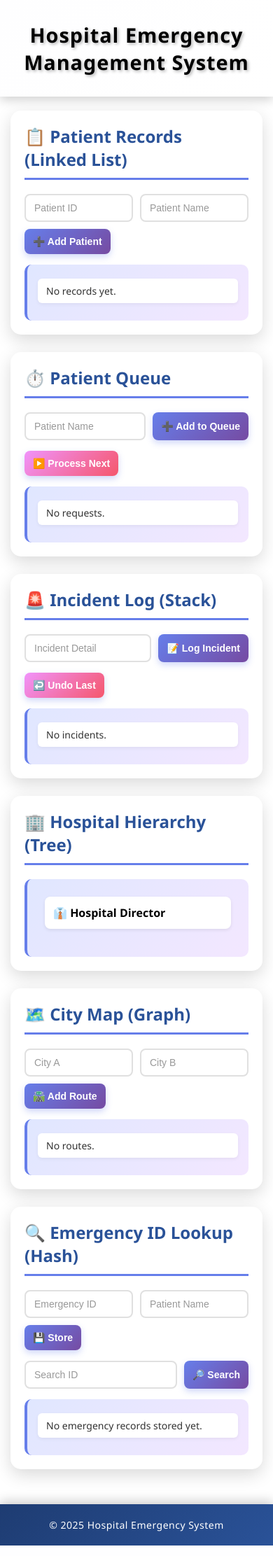
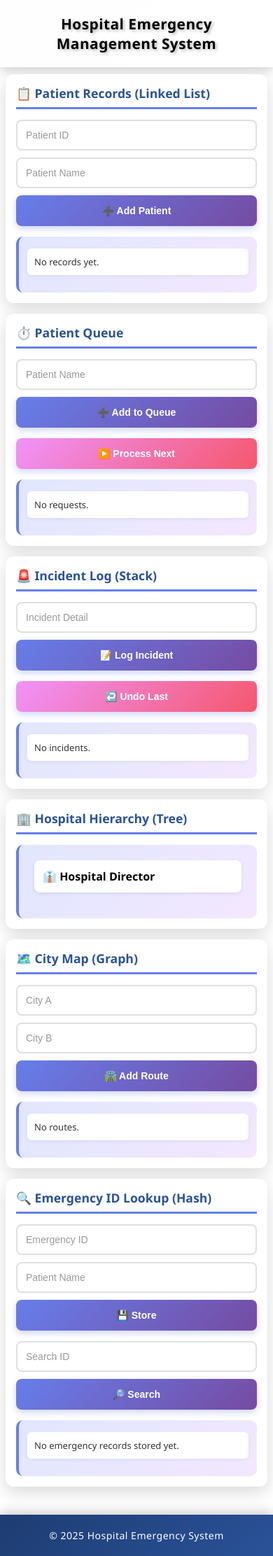
Before and after one commit to prakashrajsevugan/hospital, a Flask app: template templates/index.html in a window 390 px wide. Shown: the whole page at 70% size. Run offline with Flask 3, Linux system fonts and the light colour scheme; the template is opened without the code that fills it, so the values that code supplies are empty.

Commit message:
Optimize UI for mobile devices with responsive design improvements

```diff
--- a/static/style.css
+++ b/static/style.css
@@ -2,6 +2,15 @@
     margin: 0;
     padding: 0;
     box-sizing: border-box;
+}
+
+html {
+    /* Improve font rendering on mobile */
+    -webkit-font-smoothing: antialiased;
+    -moz-osx-font-smoothing: grayscale;
+    /* Prevent text size adjustment on orientation change */
+    -webkit-text-size-adjust: 100%;
+    -ms-text-size-adjust: 100%;
 }
 
 body {
@@ -9,6 +18,11 @@ body {
     background: linear-gradient(135deg, #ffffff 0%, #ffffff 100%);
     font-family: 'Segoe UI', Tahoma, Geneva, Verdana, sans-serif;
     min-height: 100vh;
+    /* Enable smooth scrolling */
+    scroll-behavior: smooth;
+    /* Prevent horizontal scroll */
+    overflow-x: hidden;
+    max-width: 100vw;
 }
 
 header {
@@ -30,9 +44,10 @@ main {
     padding: 30px 20px;
     display: grid;
     gap: 25px;
-    grid-template-columns: repeat(auto-fit, minmax(380px, 1fr));
+    grid-template-columns: repeat(auto-fit, minmax(min(100%, 380px), 1fr));
     max-width: 1400px;
     margin: 0 auto;
+    width: 100%;
 }
 
 .card {
@@ -45,9 +60,12 @@ main {
     animation: fadeIn 0.5s ease-in;
 }
 
+/* Desktop hover only */
+@media (hover: hover) and (pointer: fine) {
     .card:hover {
         transform: translateY(-5px);
         box-shadow: 0 12px 35px rgba(0,0,0,0.25);
+    }
 }
 
 @keyframes fadeIn {
@@ -108,15 +126,22 @@ button {
     font-weight: 600;
     transition: all 0.3s ease;
     box-shadow: 0 4px 10px rgba(102, 126, 234, 0.3);
+    /* Minimum touch target size for mobile */
+    min-height: 44px;
+    /* Prevent double-tap zoom on mobile */
+    touch-action: manipulation;
 }
 
+@media (hover: hover) and (pointer: fine) {
     button:hover {
         transform: translateY(-2px);
         box-shadow: 0 6px 15px rgba(102, 126, 234, 0.4);
     }
+}
 
 button:active {
     transform: translateY(0);
+    opacity: 0.9;
 }
 
 .act-btn {
@@ -216,7 +241,7 @@ a {
 .delete-btn {
     background: linear-gradient(135deg, #f093fb 0%, #f5576c 100%);
     color: white;
-    padding: 6px 12px;
+    padding: 8px 14px;
     border-radius: 6px;
     text-decoration: none;
     font-size: 16px;
@@ -224,11 +249,25 @@ a {
     cursor: pointer;
     box-shadow: 0 2px 8px rgba(245, 87, 108, 0.3);
     margin-left: 10px;
+    /* Minimum touch target */
+    min-width: 44px;
+    min-height: 44px;
+    display: inline-flex;
+    align-items: center;
+    justify-content: center;
+    touch-action: manipulation;
 }
 
+@media (hover: hover) and (pointer: fine) {
     .delete-btn:hover {
         transform: scale(1.1);
         box-shadow: 0 4px 12px rgba(245, 87, 108, 0.5);
+    }
+}
+
+.delete-btn:active {
+    transform: scale(0.95);
+    opacity: 0.9;
 }
 
 footer {
@@ -285,10 +324,19 @@ footer p {
     color: white;
     cursor: pointer;
     transition: all 0.3s ease;
+    min-height: 44px;
+    touch-action: manipulation;
+    -webkit-tap-highlight-color: rgba(0, 0, 0, 0.1);
 }
 
+@media (hover: hover) and (pointer: fine) {
     .dept-header:hover {
         background: linear-gradient(135deg, #5568d3 0%, #663a8e 100%);
+    }
+}
+
+.dept-header:active {
+    opacity: 0.9;
 }
 
 .dept-name {
@@ -338,21 +386,169 @@ footer p {
     box-shadow: 0 1px 3px rgba(0,0,0,0.05);
 }
 
+/* Tablet and Mobile Responsive Design */
+@media (max-width: 1024px) {
+    main {
+        grid-template-columns: repeat(auto-fit, minmax(300px, 1fr));
+        gap: 20px;
+    }
+}
+
 @media (max-width: 768px) {
+    header {
+        padding: 20px 15px;
+    }
+
     header h1 {
-        font-size: 1.8em;
+        font-size: 1.6em;
+        letter-spacing: 0.5px;
     }
 
     main {
         grid-template-columns: 1fr;
-        padding: 20px 15px;
+        padding: 15px 10px;
+        gap: 15px;
     }
 
     .card {
-        padding: 20px;
+        padding: 18px;
+        border-radius: 12px;
+    }
+
+    .card h2 {
+        font-size: 1.2em;
+        margin-bottom: 15px;
+    }
+
+    form {
+        flex-direction: column;
+        gap: 10px;
+    }
+
+    input {
+        width: 100%;
+        min-width: 100%;
+        padding: 12px;
+        font-size: 16px; /* Prevents zoom on iOS */
+    }
+
+    button {
+        width: 100%;
+        padding: 12px 20px;
+        font-size: 15px;
+    }
+
+    .act-btn {
+        width: 100%;
+        text-align: center;
+    }
+
+    .display-area {
+        max-height: 250px;
+        font-size: 13px;
+    }
+
+    .display-area p {
+        font-size: 13px;
+        padding: 10px;
+    }
+
+    .item-with-delete {
+        padding: 10px;
+        flex-wrap: wrap;
+        gap: 8px;
+    }
+
+    .item-with-delete span {
+        font-size: 13px;
+        word-break: break-word;
+    }
+
+    .delete-btn {
+        padding: 8px 14px;
+        font-size: 18px;
+        margin-left: 0;
+    }
+
+    /* Tree/Hierarchy mobile adjustments */
+    .departments {
+        margin-left: 10px;
+    }
+
+    .dept-header {
+        padding: 10px 12px;
+        font-size: 13px;
+    }
+
+    .dept-content {
+        padding: 12px;
+    }
+
+    .staff-item {
+        font-size: 13px;
+        padding: 8px 10px;
+    }
+
+    .add-staff-form input {
+        font-size: 15px;
+    }
+}
+
+/* Small Mobile Phones */
+@media (max-width: 480px) {
+    header h1 {
+        font-size: 1.3em;
+    }
+
+    main {
+        padding: 10px 8px;
+    }
+
+    .card {
+        padding: 15px;
+    }
+
+    .card h2 {
+        font-size: 1.1em;
+        padding-bottom: 8px;
     }
 
     input, button {
-        padding: 10px 12px;
+        font-size: 14px;
+    }
+
+    .display-area {
+        padding: 12px;
+        max-height: 200px;
+    }
+
+    .item-with-delete {
+        flex-direction: column;
+        align-items: flex-start;
+    }
+
+    .delete-btn {
+        align-self: flex-end;
+        width: auto;
+        min-width: 80px;
     }
 }
+
+/* Landscape mode for phones */
+@media (max-width: 896px) and (orientation: landscape) {
+    header {
+        padding: 15px 10px;
+    }
+
+    header h1 {
+        font-size: 1.4em;
+    }
+
+    main {
+        padding: 15px 10px;
+    }
+
+    .display-area {
+        max-height: 180px;
+    }
+}
```
Lines whose indentation alone changed are shown as unchanged.
